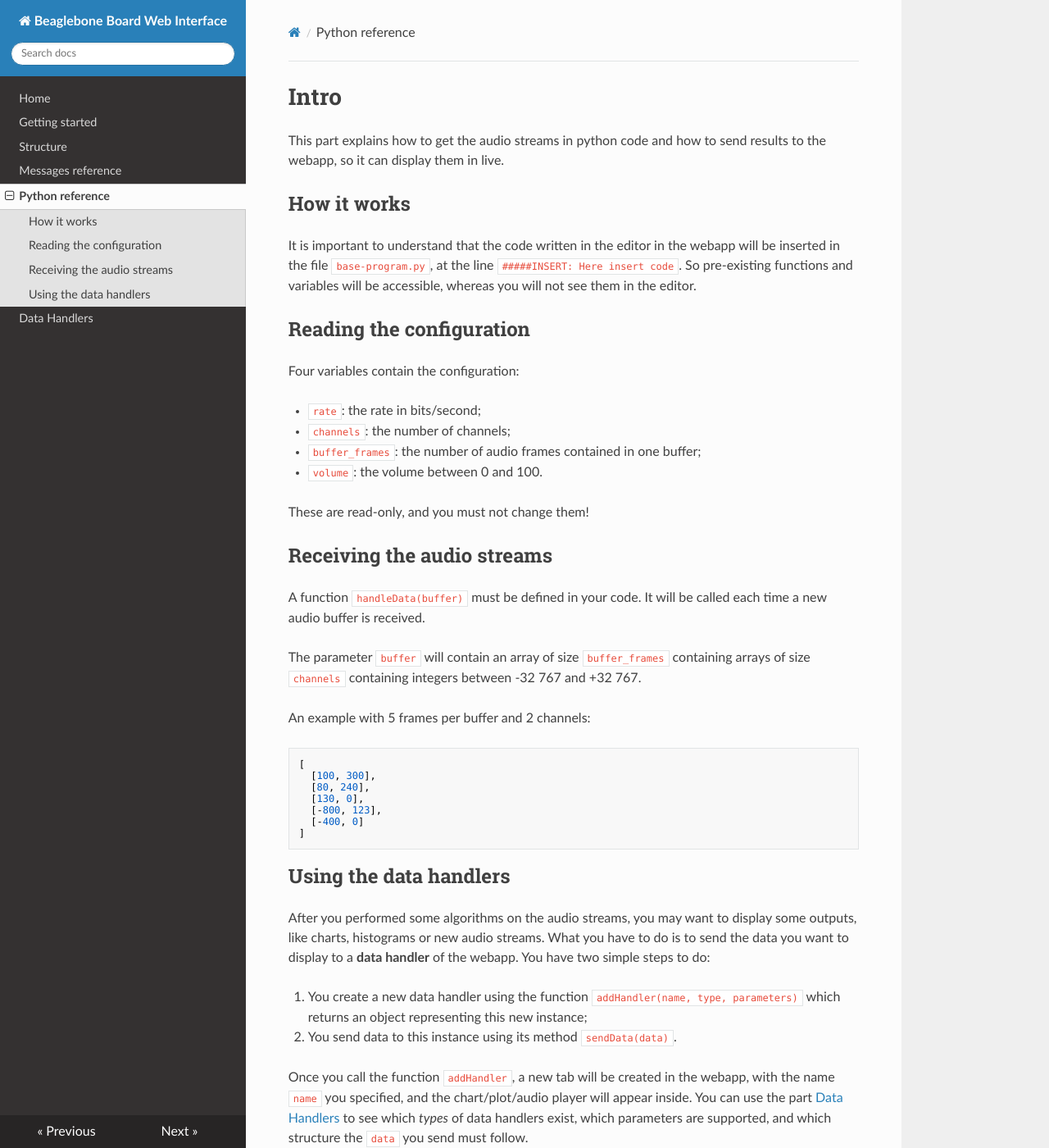
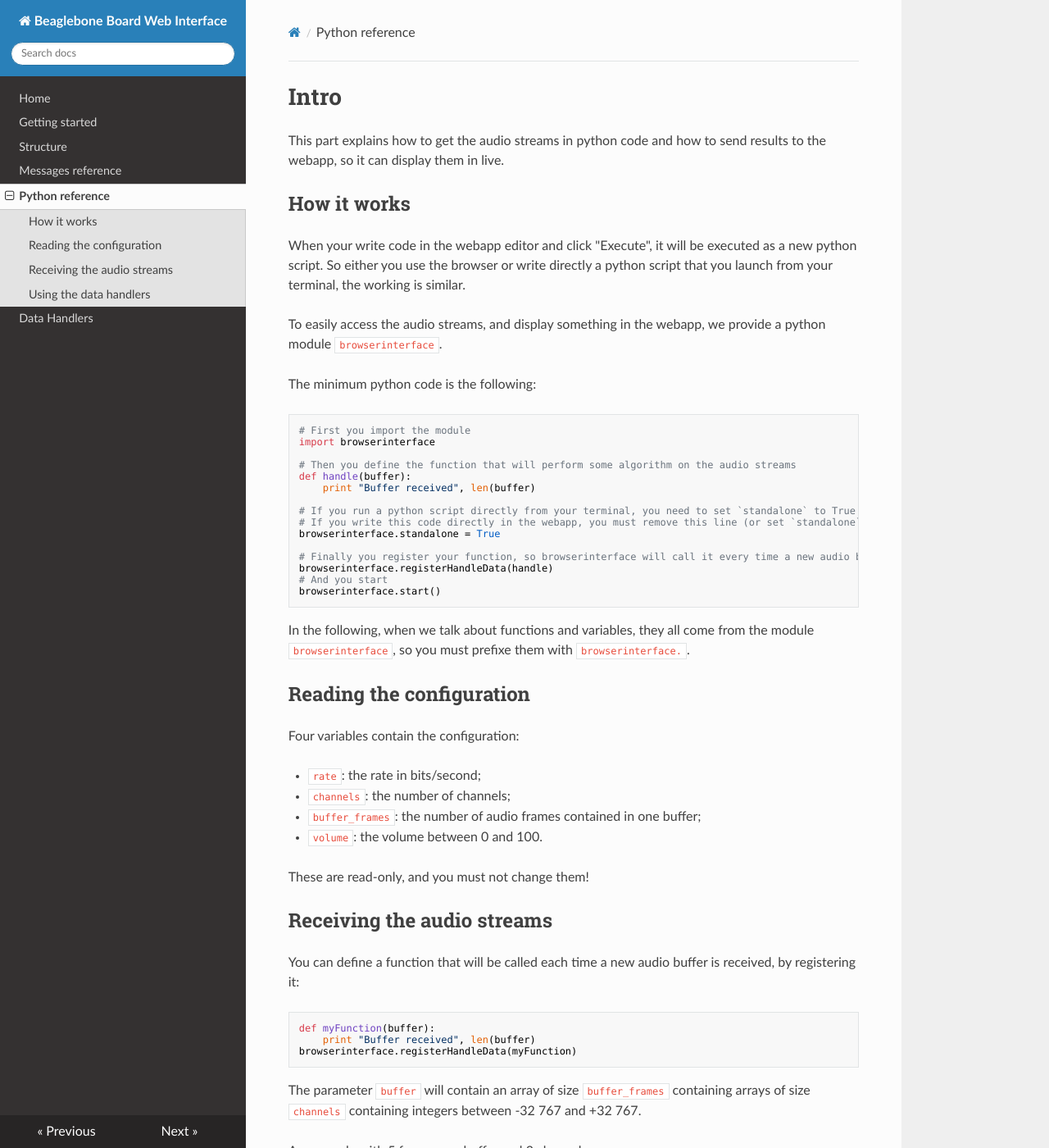
Before and after one commit to LCAV/easy-dsp, an MkDocs documentation site: the page built from docs/docs/python-reference.md, in a window 1280 px wide and 1400 px high. Shown: the whole window at 82% size. Built offline with MkDocs 1.6.1, drawn with Linux system fonts in a browser that asks for light colours; nearby versions of some CDN libraries; old or Windows-style settings are respelled for this version of MkDocs.

Commit message:
Complete doc about standalone python scripts

````diff
--- a/browserinterface.py
+++ b/browserinterface.py
@@ -139,7 +139,7 @@ def startServer(port):
 
 class PythonDaemonClient(WebSocketClient):
     def opened(self):
-        self.send(json.dumps({'standalone': 9001}))
+        self.send(json.dumps({'script': 9001}))
         self.close()
 
 def informBrowser():
--- a/code-server.py
+++ b/code-server.py
@@ -91,7 +91,7 @@ class EchoWebSocketMaison(WebSocket):
         print self
         try:
             data = json.loads(message.data)
-            if data['standalone']:
+            if data['script']:
                 # Send a message to every connected client so it knows
                 for c in clients:
                     if c != self:
--- a/docs/docs/python-reference.md
+++ b/docs/docs/python-reference.md
@@ -4,8 +4,32 @@ This part explains how to get the audio streams in python code and how to send r
 
 ## How it works
 
-It is important to understand that the code written in the editor in the webapp will be inserted in the file `base-program.py`, at the line `#####INSERT: Here insert code`.
-So pre-existing functions and variables will be accessible, whereas you will not see them in the editor.
+When your write code in the webapp editor and click "Execute", it will be executed as a new python script.
+So either you use the browser or write directly a python script that you launch from your terminal, the working is similar.
+
+To easily access the audio streams, and display something in the webapp, we provide a python module `browserinterface`.
+
+The minimum python code is the following:
+
+```python
+# First you import the module
+import browserinterface
+
+# Then you define the function that will perform some algorithm on the audio streams
+def handle(buffer):
+    print "Buffer received", len(buffer)
+
+# If you run a python script directly from your terminal, you need to set `standalone` to True
+# If you write this code directly in the webapp, you must remove this line (or set `standalone` to False)
+browserinterface.standalone = True
+
+# Finally you register your function, so browserinterface will call it every time a new audio buffer is received,
+browserinterface.registerHandleData(handle)
+# And you start
+browserinterface.start()
+```
+
+In the following, when we talk about functions and variables, they all come from the module `browserinterface`, so you must prefixe them with `browserinterface.`.
 
 ## Reading the configuration
 
@@ -20,8 +44,12 @@ These are read-only, and you must not change them!
 
 ## Receiving the audio streams
 
-A function `handleData(buffer)` must be defined in your code.
-It will be called each time a new audio buffer is received.
+You can define a function that will be called each time a new audio buffer is received, by registering it:
+```python
+def myFunction(buffer):
+    print "Buffer received", len(buffer)
+browserinterface.registerHandleData(myFunction)
+```
 
 The parameter `buffer` will contain an array of size `buffer_frames` containing arrays of size `channels` containing integers between -32 767 and +32 767.
 
````
Also changed, not shown: docs/docs/getting-started.md (+30 -1 lines), docs/docs/messages-ref.md (+4 -0 lines), docs/docs/structure.md (+1 -1 lines), 2 other files.
